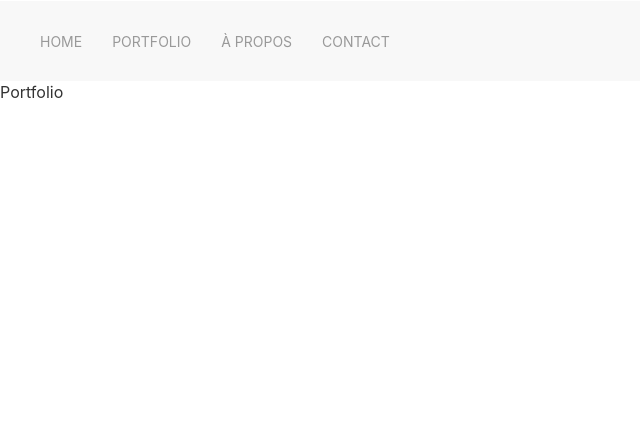
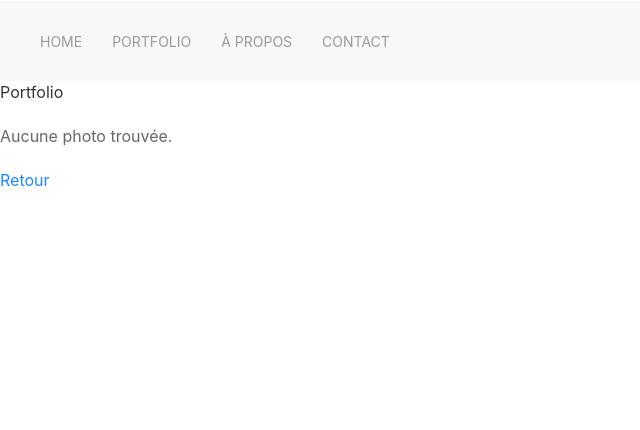
Before and after one commit to 0oXiwiXo0/Cindu-Nugre, a Symfony app: template templates/photo/portfolio.html.twig in a window 1280 px wide. Shown: the part 232-662 px from the top of the page, without its empty margins (0-640 px from the left). Run offline with Twig, Linux system fonts and the light colour scheme; the template is opened without the code that fills it, so the values that code supplies are empty; style sheets or scripts are compiled from the project's sources; some libraries are stand-ins or nearby versions.

Commit message:
modification page portfolio.html.twig

```diff
--- a/src/Controller/PhotoController.php
+++ b/src/Controller/PhotoController.php
@@ -15,7 +15,7 @@ final class PhotoController extends AbstractController
     {
         $nbPerPage = $parameters->get('photo')['nb_max'];
         $offset = ($page - 1) * $nbPerPage;
-        $photos = $photoRepository->findBy([], null, $nbPerPage, $offset);
+        $photos = $photoRepository->findBy([], ['id' => 'ASC'],null, $nbPerPage, $offset);
         $total = $photoRepository->count([]);
         $totalPages = ceil($total / $nbPerPage);
 
--- a/templates/photo/portfolio.html.twig
+++ b/templates/photo/portfolio.html.twig
@@ -4,4 +4,28 @@
 
 {% block body %}
     <h5>Portfolio</h5>
+
+<section>
+    {% if page > 1 %}
+        <a href="{{ path('photo_portfolio', {'page' : page - 1}) }}">Page précédente</a>&nbsp;
+    {% endif %}
+    {% if page < total_pages %}
+        <a href="{{ path('photo_portfolio', {'page' : page + 1}) }}">Page suivante</a>
+    {% endif %}
+</section>
+
+    <section class="photo-list">
+        {% for photo in photos %}
+            {% if photo.poster %}
+                <img src="{{ asset('uploads/posters/' ~ photo.poster) }}" alt="" width="150">
+            {% else %}
+                <p>Aucune image disponible</p>
+            {% endif %}
+        {% else %}
+            <p>Aucune photo trouvée.</p>
+        {% endfor %}
+    </section>
+
+<a href="{{ path('main_home') }}" class="btn">Retour</a>
+
 {% endblock %}
```
Also changed, not shown: src/Entity/Photo.php (+16 -0 lines).
